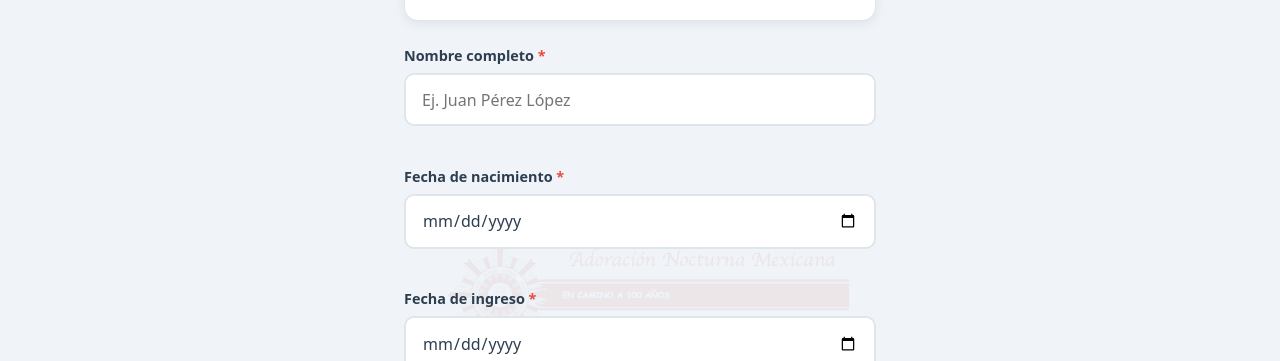
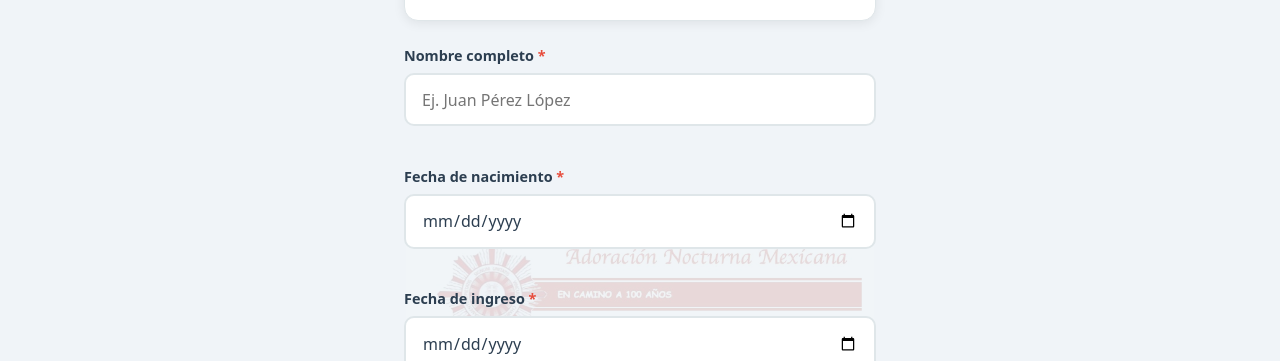
Before and after one commit to pinedavillegasjoseisaias-coder/registro-santiago-apostol, a website: page public/index.html in a window 1280 px wide. Shown: the part 431-792 px from the top of the page. Drawn offline with Linux system fonts and the light colour scheme.

Commit message:
Marca de agua mas visible y deploy

```diff
--- a/public/css/styles.css
+++ b/public/css/styles.css
@@ -122,13 +122,13 @@ body {
     top: 50%;
     left: 50%;
     transform: translate(-50%, -50%);
-    width: 85%;
-    height: 60%;
+    width: 90%;
+    height: 70%;
     background-image: url('../img/logo-anm.png');
     background-repeat: no-repeat;
     background-position: center;
     background-size: contain;
-    opacity: 0.06;
+    opacity: 0.12;
     pointer-events: none;
     z-index: 0;
 }
```
